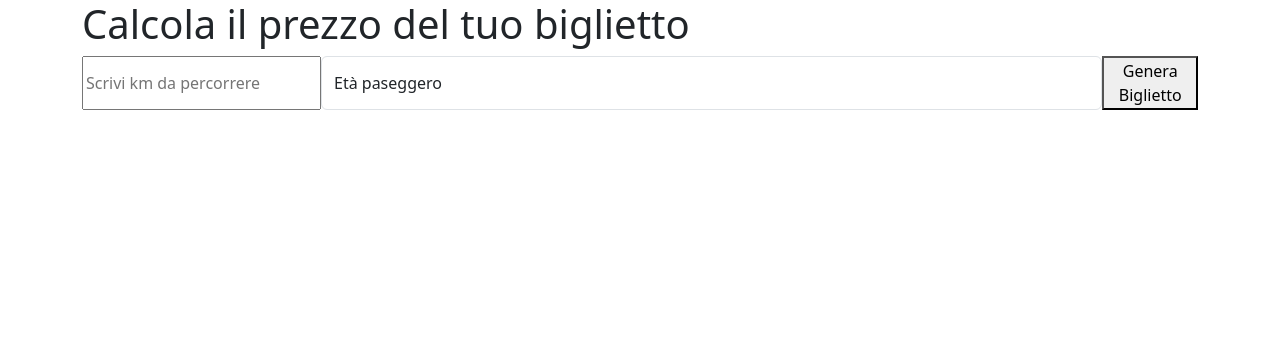
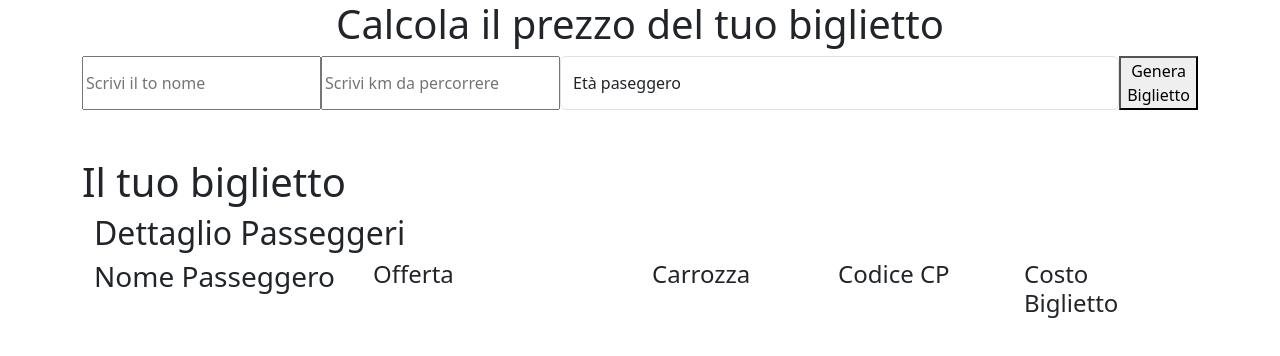
Before and after one commit to Oltion-Koceku/js-biglietto-treno-form, a plain HTML site: page index.html in a window 1280 px wide. Drawn offline with nearby package versions, Linux system fonts and the light colour scheme.

Commit message:
[add]Biglietto senza script

```diff
--- a/index.html
+++ b/index.html
@@ -18,10 +18,11 @@
 
     <div class="container">
       <div class="row">
-        <div class="col-12">
+        <div class="col-12 text-center ">
           <h1>Calcola il prezzo del tuo biglietto</h1>
           <form action="">
             <div class="input-ol d-flex justify-content-around ">
+              <input type="text" class="nomeP" placeholder="Scrivi il to nome">
               <input type="text" class="inputkm" placeholder="Scrivi km da percorrere">
               <select class="form-control selezioneEta">
                 <option selected>Età paseggero</option>
@@ -37,6 +38,36 @@
           </div>
         </div>
       </div>
+      <div class="row mt-5">
+        <div class="col-12">
+          <h1>Il tuo biglietto</h1>
+          <div class="container">
+            <h2>Dettaglio Passeggeri</h2>
+            <div class="row">
+              <div class="col-3">
+                <h3>Nome Passeggero</h3>
+                <p class="nome"></p>
+              </div>
+              <div class="col-3">
+                <h4>Offerta</h4>
+                <p class="offerta"></p>
+              </div>
+              <div class="col-2">
+                <h4>Carrozza</h4>
+                <p class="carrozza"></p>
+              </div>
+              <div class="col-2">
+                <h4>Codice CP</h4>
+                <p class="Codice"></p>
+              </div>
+              <div class="col-2">
+                <h4>Costo Biglietto</h4>
+                <p class="Costo"></p>
+              </div>
+            </div>
+          </div>
+        </div>
+      </div>
     </div>
 
     <!-- /form -->
--- a/js/script.js
+++ b/js/script.js
@@ -1,6 +1,7 @@
 // elementi
 const km = document.querySelector(".inputkm");
 const eta = document.querySelector(".selezioneEta")
+const nome = document.querySelector(".nomeP")
 let prezzoConSconti;
 let prezzoTotale;
 
@@ -10,17 +11,19 @@ const generator = document.querySelector(".generator")
 
 // Calcoli
 
-const prezzoBiglietto = km.value * 0.21;
-
-const prezzoMinorenne = (prezzoBiglietto * 20 )/100;
-const prezzoOver = (prezzoBiglietto * 40 )/100;
-
-console.log(prezzoMinorenne, prezzoBiglietto, prezzoOver);
 
 // click
 generator.addEventListener("click", function(event){
   event.preventDefault();
   console.log(km.value);
+
+  const prezzoBiglietto = km.value * 0.21;
+
+  const prezzoMinorenne = (prezzoBiglietto * 20 )/100;
+  const prezzoOver = (prezzoBiglietto * 40 )/100;
+
+  console.log(prezzoMinorenne, prezzoBiglietto, prezzoOver, nome.value);
+
   if(eta.value == "minorenne"){
     prezzoConSconti = prezzoBiglietto - prezzoMinorenne;
   }else if(eta.value == "over"){
```
